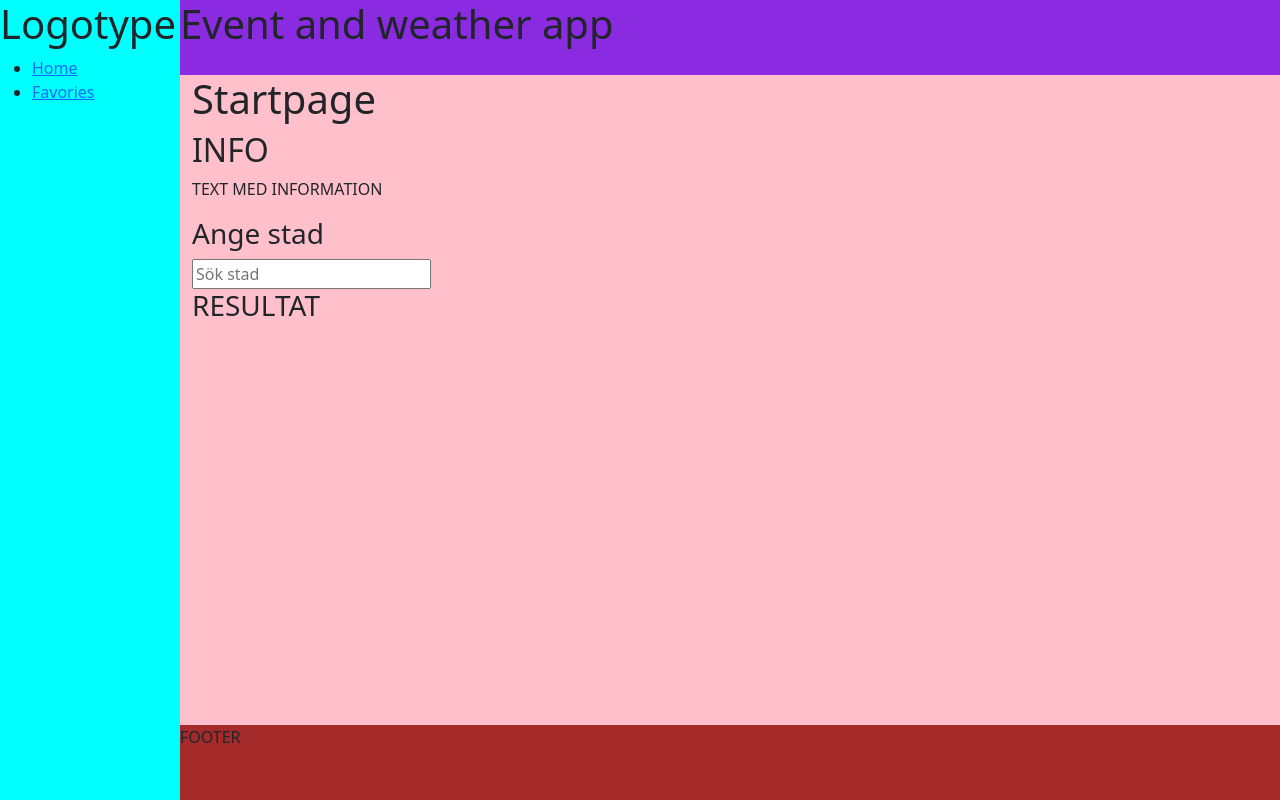
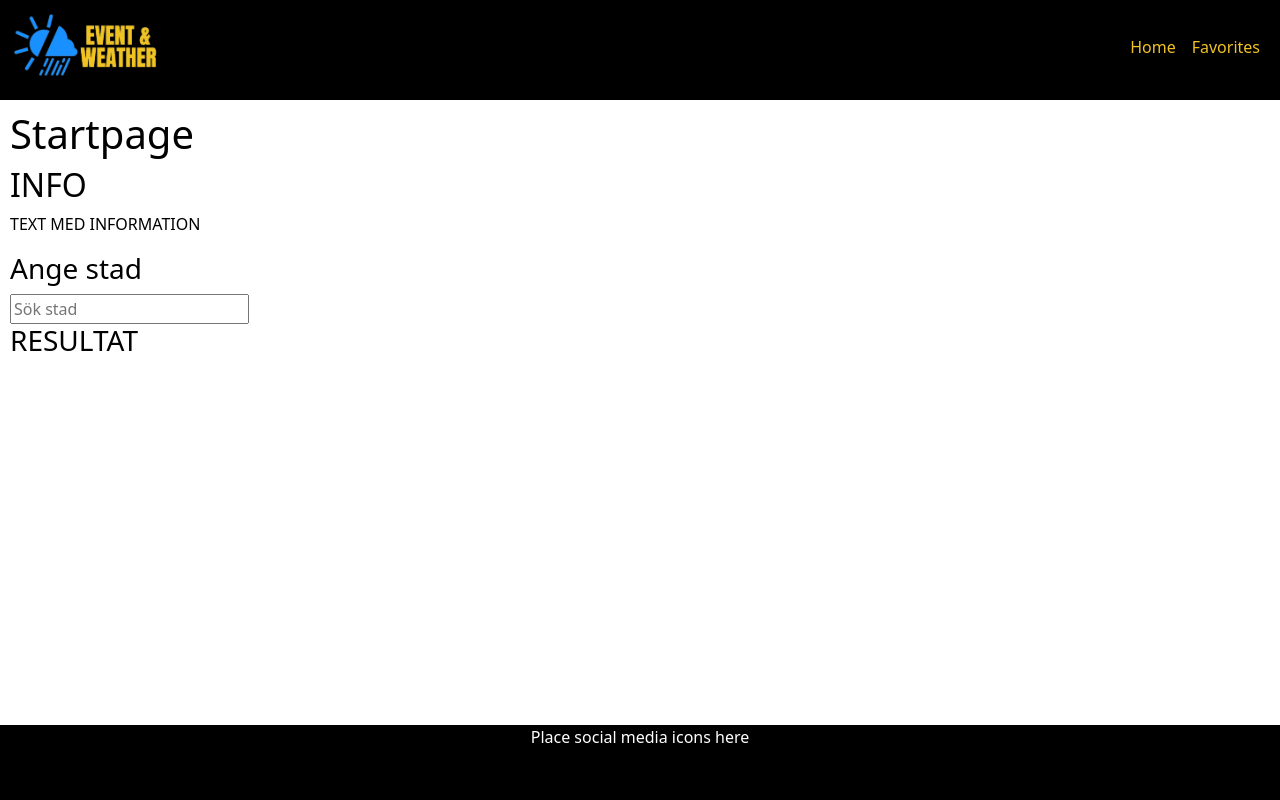
Before and after one commit to kroonfilip/event-weather-application, a React app in the folder weather-app/: page / in a window 1280 px wide. Built offline with nearby package versions, Linux system fonts and the light colour scheme.

Commit message:
new structure plus logo
new structure plus logo

```diff
--- a/weather-app/public/index.css
+++ b/weather-app/public/index.css
@@ -2,51 +2,83 @@
     max-width: 1300px;
     margin: auto;
     display: grid;
-    grid-template-columns: 180px 1fr;
-    grid-template-rows: 75px 1fr 75px;
+    grid-template-columns: auto;
+    grid-template-rows: 100px auto 75px;
     grid-template-areas:
-    "nav header"
-    "nav main"
-    "nav footer";
+    "header"
+    "main"
+    "footer";
 
     height: 100vh;
 }
 
-#root > .container {
+#root > .start-page {
+    width: 100%;
+    margin: 10px;
     grid-area: main;
-    background-color: pink;
+    background-color: white;
+    color: black;
 }
 
 #root > .favorites {
+    width: 100%;
+    margin: 10px;
     grid-area: main;
-    background-color: pink;
+    background-color: white;
+    color: black;
 }
 
 
-#root > nav {
-    grid-area: nav;
-    background-color: aqua;
+#root > header {
+    width: 100%;
+    grid-area: header;
+    background-color: black;
 }
 
-#root > header {
-    grid-area: header;
-    background-color: blueviolet;
+#root > header > .navbar {
+    background-color: black;
 }
 
+li {
+    border-bottom: #f0c322;
+}
+
+a {
+    color: #f0c322;
+    text-decoration: none;
+}
+
+a:hover {
+    color: #1890ff;
+    text-decoration: none;
+}
+
+.navbar-toggler {
+    background-color: #f0c322;
+}
+
+
 #root > footer {
+    width: 100%;
     grid-area: footer;
-    background-color: brown;
+    background-color: black;
+    color: white;
+}
+
+#root > footer > .socialmedia {
+    margin: auto;
+    width: 50%;
+    text-align: center;
 }
 
 @media screen and (max-width: 600px) {
 
     #root {
         display: grid;
-        grid-template-columns: 1fr;
-        grid-template-rows: 75px 100px 1fr 75px;
+        grid-template-columns: auto;
+        grid-template-rows: 100px auto 75px;
         grid-template-areas:
         "header"
-        "nav"
         "main"
         "footer";
     }
--- a/weather-app/public/index.html
+++ b/weather-app/public/index.html
@@ -41,5 +41,6 @@
       To begin the development, run `npm start` or `yarn start`.
       To create a production bundle, use `npm run build` or `yarn build`.
     -->
+    <script src="https://cdn.jsdelivr.net/npm/bootstrap@5.2.0-beta1/dist/js/bootstrap.bundle.min.js" integrity="sha384-pprn3073KE6tl6bjs2QrFaJGz5/SUsLqktiwsUTF55Jfv3qYSDhgCecCxMW52nD2" crossorigin="anonymous"></script>
   </body>
 </html>
--- a/weather-app/src/components/Footer/index.js
+++ b/weather-app/src/components/Footer/index.js
@@ -2,7 +2,7 @@
 const Footer = () => {
     return (
         <footer>
-        <p>FOOTER</p>
+        <div className="socialmedia">Place social media icons here</div>
        </footer>
     )
 }
--- a/weather-app/src/components/Header/index.js
+++ b/weather-app/src/components/Header/index.js
@@ -1,9 +1,9 @@
-
+import Menu from "../Menu";
 
 const Header = () => {
     return (
             <header>
-                <h1>Event and weather app</h1>
+                <Menu />
             </header>
     )
 }
--- a/weather-app/src/components/Layout/index.js
+++ b/weather-app/src/components/Layout/index.js
@@ -1,5 +1,4 @@
 import { Outlet, Link } from 'react-router-dom';
-import Sidebar from '../Sidebar';
 import Header from '../Header';
 import Footer from '../Footer'
 
@@ -7,10 +6,6 @@ const Layout = () => {
   return (
     <>
       <Header />
-      <nav>
-        <Sidebar />
-      </nav>
-
       <Outlet />
       <Footer />
     </>
--- /dev/null
+++ b/weather-app/src/components/Menu/index.js
@@ -0,0 +1,29 @@
+import { Link, NavLink } from 'react-router-dom';
+
+
+const Menu = () => {
+    return (
+        <nav class="navbar navbar-expand-md">
+            <div class="container-fluid">
+                <a class="navbar-brand" href="#">
+                    <img src="ew-logo.png" style={{width: '150px'}} alt="Logo" />
+                </a>
+                <button class="navbar-toggler" type="button" data-bs-toggle="collapse" data-bs-target="#navbarTogglerDemo02" aria-controls="navbarTogglerDemo02" aria-expanded="false" aria-label="Toggle navigation">
+                    <span class="navbar-toggler-icon"></span>
+                </button>
+                <div class="collapse navbar-collapse  justify-content-end" id="navbarTogglerDemo02">
+                    <ul class="navbar-nav mb-2 mb-lg-0">
+                        <li class="nav-item">
+                            <a class="nav-link"><Link to="/">Home</Link></a>
+                        </li>
+                        <li class="nav-item">
+                            <a class="nav-link"><Link to="/favorites">Favorites</Link></a>
+                        </li>
+                    </ul>
+                </div>
+            </div>
+        </nav>
+    )
+}
+
+export default Menu;
--- a/weather-app/src/components/Sidebar/index.js
+++ /dev/null
@@ -1,21 +0,0 @@
-import './index.css';
-import { Link, NavLink } from 'react-router-dom';
-
-
-const Sidebar = () => {
-    return (
-        <div>
-            <h1>Logotype</h1>
-            <ul>
-                <li>
-                    <Link to="/">Home</Link>
-                </li>
-                <li>
-                    <Link to="/favorites">Favories</Link>
-                </li>
-            </ul>
-        </div>
-    )
-}
-
-export default Sidebar;
--- a/weather-app/src/components/Start-page/index.js
+++ b/weather-app/src/components/Start-page/index.js
@@ -4,7 +4,7 @@ const Startpage = () => {
 
     return (
         <>
-        <div className="container start-page">
+        <div className="start-page">
             <h1>Startpage</h1>
             <h2>INFO</h2>
             <p>
```
Also changed, not shown: weather-app/public/ew-logo.png (added), weather-app/src/components/Sidebar/index.css (deleted).
